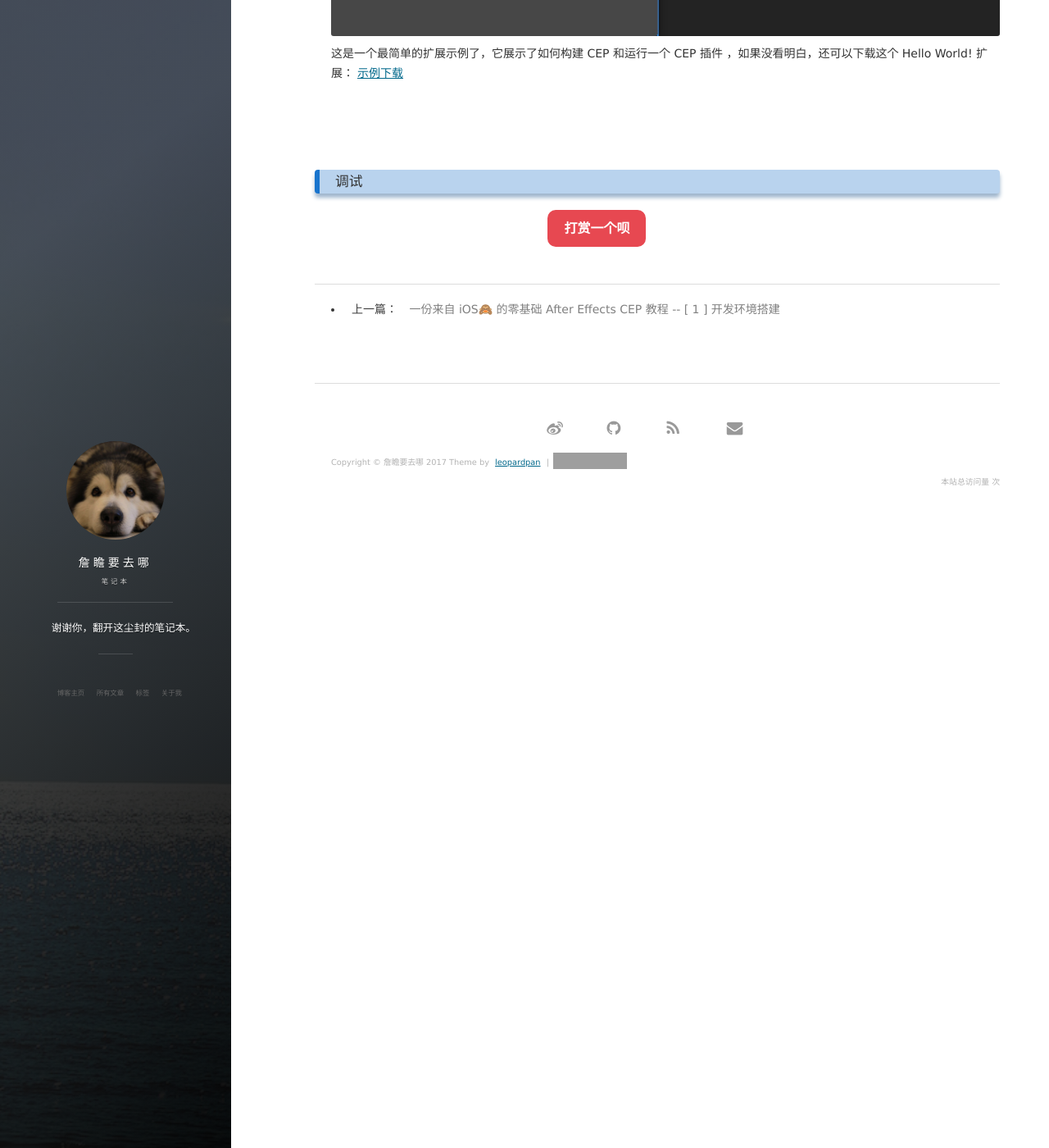
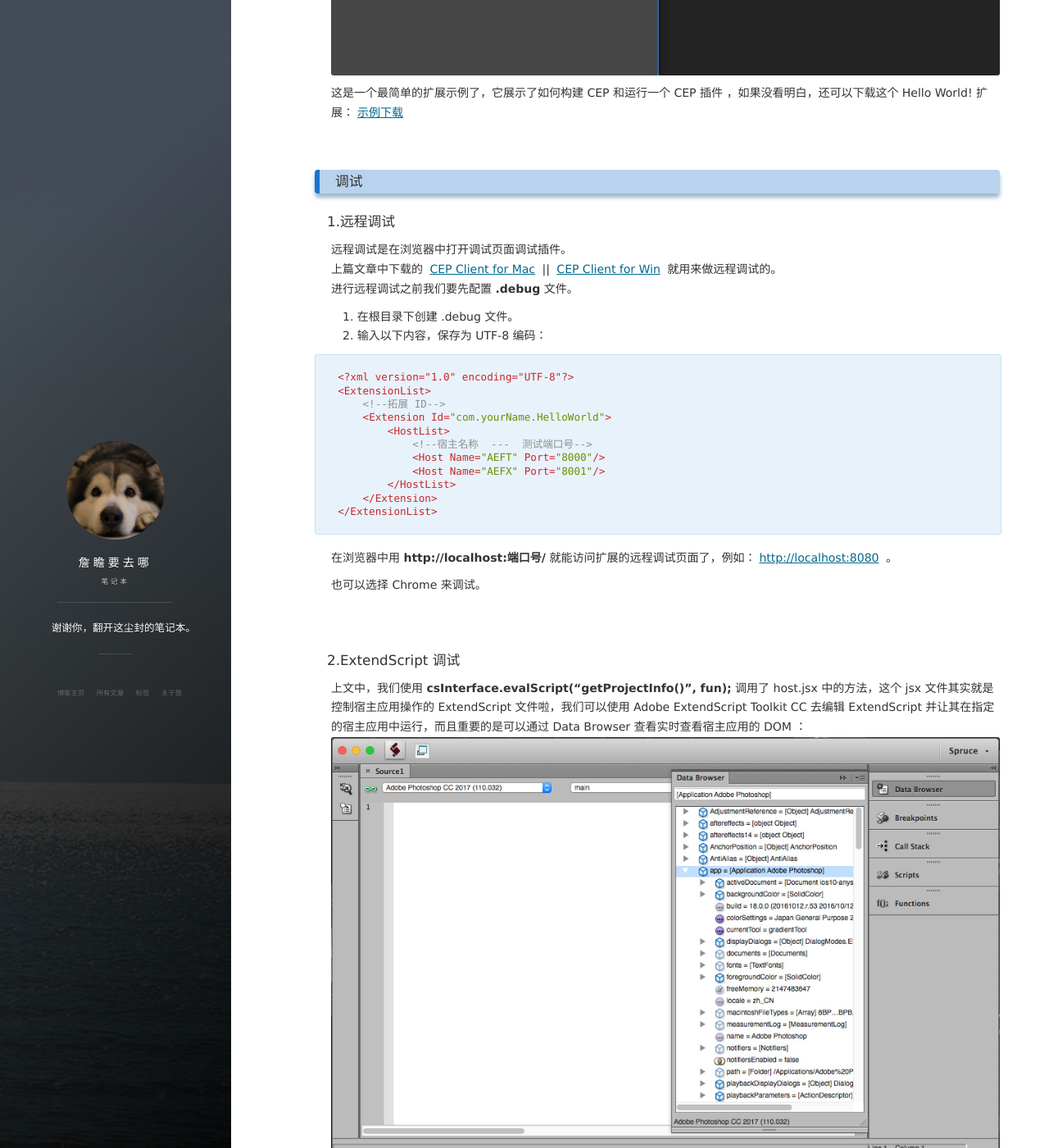
Before and after one commit to errnull/errnull.github.io, a Jekyll site: the page built from _posts/2017-05-14-CEPCourse_02.md, in a window 1280 px wide and 1400 px high, scrolled down 4402 px. Shown: the whole window at 82% size. Built offline with Jekyll 4.4.1, drawn with Linux system fonts in a browser that asks for light colours; nearby versions of some CDN libraries; comment, search, counter and statistics services are not loaded; some of the changed text lies outside the part shown; grey boxes are pictures that could not be loaded.

Commit message:
完成第三篇 CEP 教程。

````diff
--- a/_posts/2017-05-14-CEPCourse_02.md
+++ b/_posts/2017-05-14-CEPCourse_02.md
@@ -175,7 +175,7 @@
 
 HTML 中给一个按钮绑定了 pageAction.js 中的一个方法 helloWorldBtnDidClick() 这个方法会实现一个简单的功能：通过宿主应用获取当前资源路径。为了实现这个功能我们还需要一个执行ExtendScript 的 JSX 文件。
 运行在 CEP VM 中的 JavaScript 无法直接调用宿主应用的功能，所以我们使用 CSInterface.js 做为桥梁调用 JSX 。我们在 HTML 文件中已经引用了 CSInterface.js 。<br>
-CSInterface.js 需要放入你的工作目录中，它是 Adobe 官方发布的可以从官方获取，在前面提到的[CEP-Resources](https://github.com/Adobe-CEP/CEP-Resources)中可以看到。
+CSInterface.js 需要放入你的工作目录中，它是 Adobe 官方发布的可以从官方获取，在前面提到的[CEP-Resources](https://github.com/Adobe-CEP/CEP-Resources)中可以看到。<br><br>
 ![](/images/posts/jekyll/2017-05-14-CEPCourse_02-03.jpg)
 
 可以看到我们在 JavaScript 中使用：**csInterface.evalScript("getProjectInfo()", callBack);** 调用了 getProjectInfo() 方法，<br>
@@ -194,12 +194,93 @@
 
 #### 5.完成
 
-到此我们的扩展已经完成了，打开 After Effects 就可以打开这个扩展了
+到此我们的扩展已经完成了，打开 After Effects 就可以打开这个扩展了<br><br>
 ![](/images/posts/jekyll/2017-05-14-CEPCourse_02-04.jpg)
 
-这是一个最简单的扩展示例了，它展示了如何构建 CEP 和运行一个 CEP 插件 ，如果没看明白，还可以下载这个 Hello World! 扩展：[示例下载](www.baidu.com)
-<br><br><br><br><br>
+这是一个最简单的扩展示例了，它展示了如何构建 CEP 和运行一个 CEP 插件 ，如果没看明白，还可以下载这个 Hello World! 扩展：[示例下载](https://github.com/errnull/CEP-Demo.git)
+<br><br><br>
 
 
 
 ### 调试
+
+#### 1.远程调试
+
+远程调试是在浏览器中打开调试页面调试插件。<br>
+上篇文章中下载的 [CEP Client for Mac](https://github.com/Adobe-CEP/CEP-Resources/blob/master/CEP_6.x/cefclient_mac.zip) || [CEP Client for Win](https://github.com/Adobe-CEP/CEP-Resources/blob/master/CEP_6.x/cefclient_win.zip) 就用来做远程调试的。<br>
+进行远程调试之前我们要先配置 **.debug** 文件。
+
+　1. 在根目录下创建 .debug 文件。<br>
+　2. 输入以下内容，保存为 UTF-8 编码：
+
+```
+<?xml version="1.0" encoding="UTF-8"?>
+<ExtensionList>
+    <!--拓展 ID-->
+    <Extension Id="com.yourName.HelloWorld">
+        <HostList>
+            <!--宿主名称  ---  测试端口号-->
+            <Host Name="AEFT" Port="8000"/>
+            <Host Name="AEFX" Port="8001"/>
+        </HostList>
+    </Extension>
+</ExtensionList>
+```
+
+在浏览器中用 **http://localhost:端口号/** 就能访问扩展的远程调试页面了，例如：[http://localhost:8080](http://localhost:8080) 。
+
+也可以选择 Chrome 来调试。<br><br><br>
+
+#### 2.ExtendScript 调试
+
+上文中，我们使用 **csInterface.evalScript("getProjectInfo()", fun);** 调用了 host.jsx 中的方法，这个 jsx 文件其实就是控制宿主应用操作的 ExtendScript 文件啦，我们可以使用  Adobe ExtendScript Toolkit CC 去编辑 ExtendScript 并让其在指定的宿主应用中运行，而且重要的是可以通过 Data Browser 查看实时查看宿主应用的 DOM ：<br>
+![](/images/posts/jekyll/2017-05-14-CEPCourse_02-05.jpg)<br>
+有些无法用  Data Browser  直接查看的对象数据，我们可以使用 **alert()** 或者 **$.writeln()** 去查看。
+另外在 Adobe ExtendScript Toolkit 的 Help 菜单中还有一个 Object Model Viewer 可以参看 ExtendScript  的对象模型文档：
+![](/images/posts/jekyll/2017-05-14-CEPCourse_02-06.jpg)
+
+
+#### 3.HTTP Cookies
+
+![](/images/posts/jekyll/2017-05-14-CEPCourse_02-07.jpg)
+<br><br><br>
+
+
+#### 4.调试日志
+
+插件的调试日志对插件的测试非常有用，在注册表中的
+
+```
+HKEY_CURRENT_USER\Software\Adobe\CSXS.5
+或
+HKEY_CURRENT_USER\Software\Adobe\CSXS.6
+或
+HKEY_CURRENT_USER\Software\Adobe\CSXS.7
+```
+
+中的 **LogLevel** 项的值能够控制扩展脚本运行中产生日志的类型，
+
+```
+0 – 关（不生成日志）
+1 – 错误（默认值日志记录）
+2 – 警告
+3 – 信息
+4 – 调试
+5 – 跟踪
+6 – 所有
+```
+<br><br>
+
+#### 5.刷新
+
+宿主应用不同刷新的方式也不同，一般重新载入插件就能刷新。<br>
+如果修改了 **manifest.xml** 文件需要重新载入宿主应用。<br>
+一些宿主应用，比如 Illustrator 由于它的扩展默认是持久性的，得要重启 Illustrator 才行。
+
+也可以在远程调试的控制台中使用 closeExtension() 关闭扩展再打开。
+
+```
+new CSInterface().closeExtension()
+```
+
+在扩展的 js 文件中搜索  com.adobe.PhotoshopPersistent 相关语句，把其都删除或注释掉，也能关闭扩展的持久化，让刷新更简单。
````
Also changed, not shown: _posts/2016-05-20-PersonalBlogTourist.md (+1 -1 lines), images/posts/jekyll/2017-05-14-CEPCourse_02-05.jpg (added), images/posts/jekyll/2017-05-14-CEPCourse_02-06.jpg (added), images/posts/jekyll/2017-05-14-CEPCourse_02-07.jpg (added).
